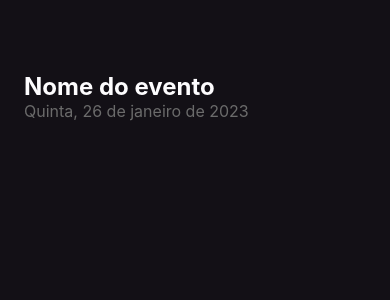
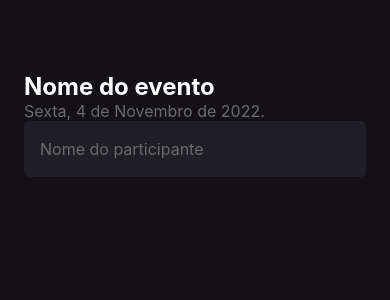
Before and after one commit to thiagohrcosta/ImHere, a React Native app: screen / in a window 390 px wide. Shown: the top 300 px of the page. Built offline with nearby package versions, Linux system fonts and the light colour scheme.

Commit message:
adding textinput

```diff
--- a/src/screens/Home/index.tsx
+++ b/src/screens/Home/index.tsx
@@ -1,24 +1,23 @@
-import { Text, View, StyleSheet } from "react-native";
+import { Text, TextInput, View } from "react-native";
+
 import { styles } from "./styles";
 
 export function Home() {
   return (
-    <View
-      style={styles.container}
-    >
-      <Text
-        key="1"
-        style={styles.eventName}
-      >
+    <View style={styles.container}>
+      <Text style={styles.eventName}>
         Nome do evento
       </Text>
-      <Text
-        key="2"
-        style={styles.eventDate}
-      >
-        Quinta, 26 de janeiro de 2023
+
+      <Text style={styles.eventDate}>
+        Sexta, 4 de Novembro de 2022.
       </Text>
+
+      <TextInput
+        style={styles.input}
+        placeholder="Nome do participante"
+        placeholderTextColor="#6B6B6B"
+      />
     </View>
-
   )
 }
--- a/src/screens/Home/styles.ts
+++ b/src/screens/Home/styles.ts
@@ -7,7 +7,7 @@
     padding: 24
   },
   eventName: {
-    color: '#FDFCFE',
+    color: '#FFF',
     fontSize: 24,
     fontWeight: 'bold',
     marginTop: 48
@@ -15,5 +15,13 @@
   eventDate: {
     color: '#6B6B6B',
     fontSize: 16
+  },
+  input: {
+    height: 56,
+    backgroundColor: '#1F1E25',
+    borderRadius: 5,
+    color: '#FFFF',
+    padding: 16,
+    fontSize: 16,
   }
-});
+})
```
